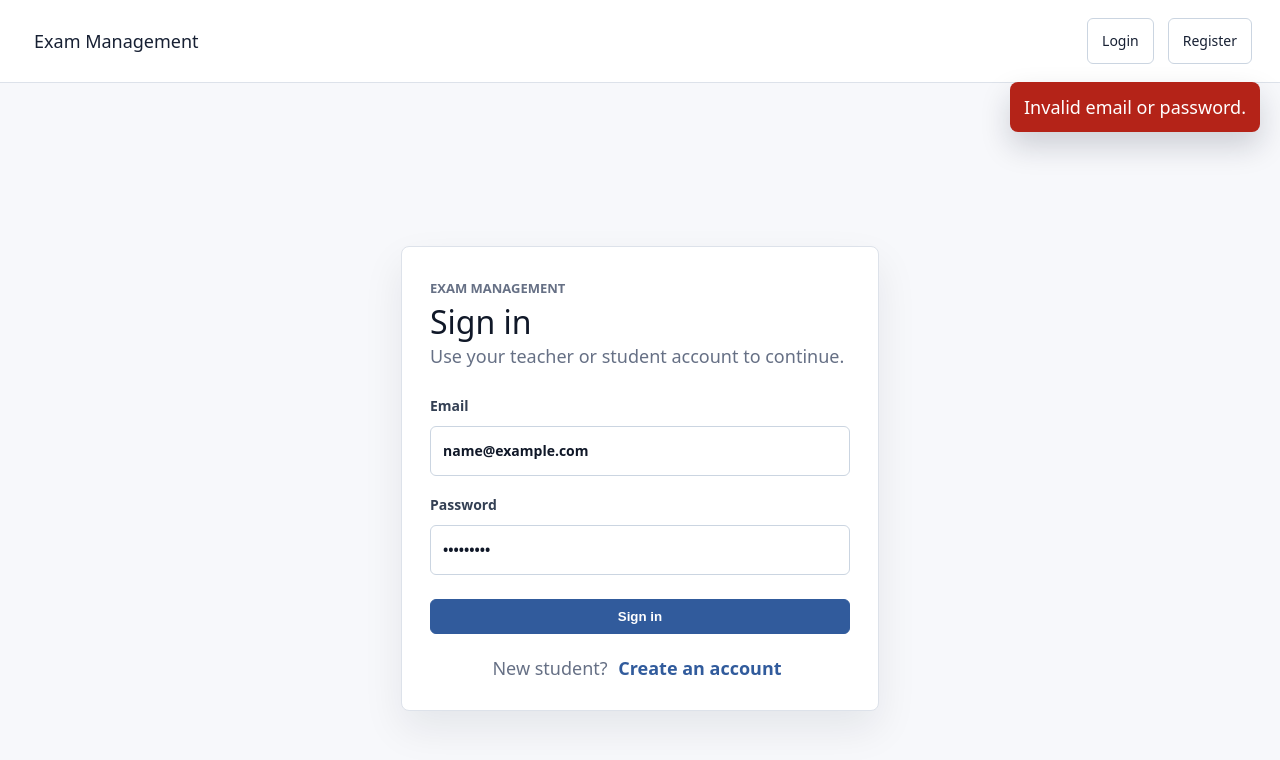
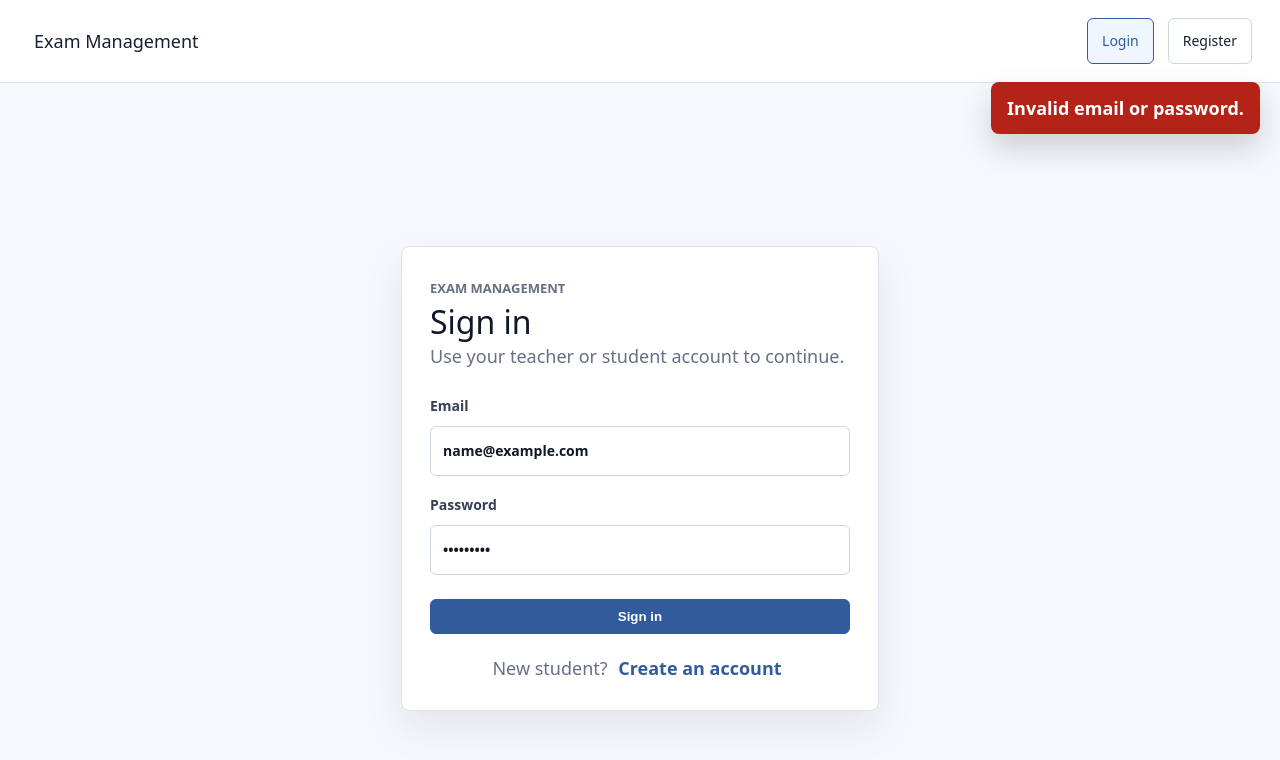
Before and after one commit to MayaZahwy/ExamApp_Project, a React (Vite) app in the folder client/: page /login in a window 1280 px wide. Both pictures are taken after typing "name@example.com", "Sample123" into the empty fields and a click on the button "Sign in". Shown: the top 760 px of the page. Built offline with nearby package versions, Linux system fonts and the light colour scheme.

Commit message:
Improve UI consistency

```diff
--- a/client/src/App.css
+++ b/client/src/App.css
@@ -1,6 +1,36 @@
 .app-shell {
   min-height: 100svh;
   background: #f7f8fb;
+}
+
+button,
+input,
+textarea {
+  box-sizing: border-box;
+}
+
+button {
+  transition:
+    background-color 0.15s ease,
+    border-color 0.15s ease,
+    color 0.15s ease,
+    box-shadow 0.15s ease;
+}
+
+button:hover:not(:disabled) {
+  box-shadow: 0 2px 8px rgba(15, 23, 42, 0.08);
+}
+
+button:focus-visible,
+input:focus-visible,
+textarea:focus-visible {
+  outline: 3px solid rgba(49, 91, 156, 0.18);
+  outline-offset: 2px;
+}
+
+button:disabled {
+  cursor: not-allowed;
+  opacity: 0.7;
 }
 
 .navigation-menu {
@@ -25,6 +55,7 @@
 
 .brand-button {
   font-weight: 700;
+  white-space: nowrap;
 }
 
 .navigation-actions {
@@ -41,6 +72,20 @@
   border: 1px solid #cbd5e1;
   background: #ffffff;
   padding: 9px 14px;
+}
+
+.navigation-actions button:hover,
+.navigation-actions .active-nav-link {
+  border-color: #315b9c;
+  background: #eff6ff;
+  color: #315b9c;
+}
+
+.user-label {
+  border-right: 1px solid #dde2ea;
+  color: #344054;
+  font-weight: 700;
+  padding-right: 14px;
 }
 
 .auth-page {
@@ -102,6 +147,7 @@
   color: #101828;
   font: inherit;
   padding: 11px 12px;
+  width: 100%;
 }
 
 .auth-form input:focus {
@@ -167,8 +213,9 @@
   z-index: 10;
   max-width: min(360px, calc(100vw - 40px));
   border-radius: 8px;
-  padding: 12px 14px;
+  padding: 13px 16px;
   color: #ffffff;
+  font-weight: 700;
   box-shadow: 0 14px 30px rgba(15, 23, 42, 0.18);
 }
 
@@ -200,9 +247,11 @@
   margin: 0 0 8px;
   color: #101828;
   font-size: 34px;
+  line-height: 1.15;
 }
 
-.page-header p {
+.page-header p,
+.content-panel > p {
   color: #667085;
 }
 
@@ -210,7 +259,10 @@
 .section-heading button,
 .exam-row button,
 .question-editor button,
-.form-actions button {
+.form-actions button,
+.status-actions button,
+.result-panel button,
+.content-panel > button {
   border: 1px solid #cbd5e1;
   border-radius: 6px;
   background: #ffffff;
@@ -232,6 +284,7 @@
   border: 1px solid #dde2ea;
   border-radius: 8px;
   background: #ffffff;
+  box-shadow: 0 1px 2px rgba(15, 23, 42, 0.04);
 }
 
 .summary-grid article {
@@ -253,6 +306,15 @@
 
 .content-panel {
   padding: 22px;
+}
+
+.content-panel > p:only-child {
+  border: 1px dashed #cbd5e1;
+  border-radius: 8px;
+  background: #f8fafc;
+  margin: 0;
+  padding: 24px;
+  text-align: center;
 }
 
 .section-heading,
@@ -291,6 +353,11 @@
   gap: 18px;
   border-bottom: 1px solid #eef2f7;
   padding-bottom: 16px;
+}
+
+.exam-row > div:first-child,
+.result-row > div:first-child {
+  min-width: 0;
 }
 
 .exam-row:last-child {
@@ -365,6 +432,13 @@
   color: #101828;
   font: inherit;
   padding: 10px 12px;
+  width: 100%;
+}
+
+.exam-form input:focus,
+.exam-form textarea:focus {
+  border-color: #315b9c;
+  outline: 3px solid rgba(49, 91, 156, 0.15);
 }
 
 .exam-form textarea {
@@ -411,6 +485,13 @@
   font-weight: 700;
 }
 
+.form-actions button[type='submit']:hover:not(:disabled),
+.page-header button:hover:not(:disabled),
+.section-heading button:hover:not(:disabled) {
+  background: #244a83;
+  border-color: #244a83;
+}
+
 .exam-taking-form {
   display: grid;
   gap: 18px;
@@ -436,6 +517,14 @@
   align-items: center;
   gap: 8px;
   color: #344054;
+  border: 1px solid #eef2f7;
+  border-radius: 6px;
+  padding: 10px 12px;
+}
+
+.take-question label:has(input:checked) {
+  border-color: #315b9c;
+  background: #eff6ff;
 }
 
 .result-panel {
@@ -503,6 +592,13 @@
     flex-wrap: wrap;
   }
 
+  .user-label {
+    width: 100%;
+    border-right: 0;
+    border-bottom: 1px solid #dde2ea;
+    padding: 0 0 10px;
+  }
+
   .auth-panel {
     padding: 22px;
   }
--- a/client/src/App.jsx
+++ b/client/src/App.jsx
@@ -105,12 +105,16 @@ function App() {
     <div className="app-shell">
       <NavigationMenu
         currentUser={currentUser}
+        currentRoute={route}
         onLogout={handleLogout}
         onNavigate={navigate}
       />
 
       {notification && (
-        <div className={`notification notification-${notification.type}`}>
+        <div
+          className={`notification notification-${notification.type}`}
+          role={notification.type === 'error' ? 'alert' : 'status'}
+        >
           {notification.message}
         </div>
       )}
--- a/client/src/components/NavigationMenu.jsx
+++ b/client/src/components/NavigationMenu.jsx
@@ -1,4 +1,4 @@
-function NavigationMenu({ currentUser, onLogout, onNavigate }) {
+function NavigationMenu({ currentRoute, currentUser, onLogout, onNavigate }) {
   const guestLinks = [
     { label: 'Login', path: '/login' },
     { label: 'Register', path: '/register' },
@@ -37,6 +37,7 @@ function NavigationMenu({ currentUser, onLogout, onNavigate }) {
 
         {links.map((link) => (
           <button
+            className={currentRoute === link.path ? 'active-nav-link' : ''}
             key={link.path}
             type="button"
             onClick={() => onNavigate(link.path)}
```
